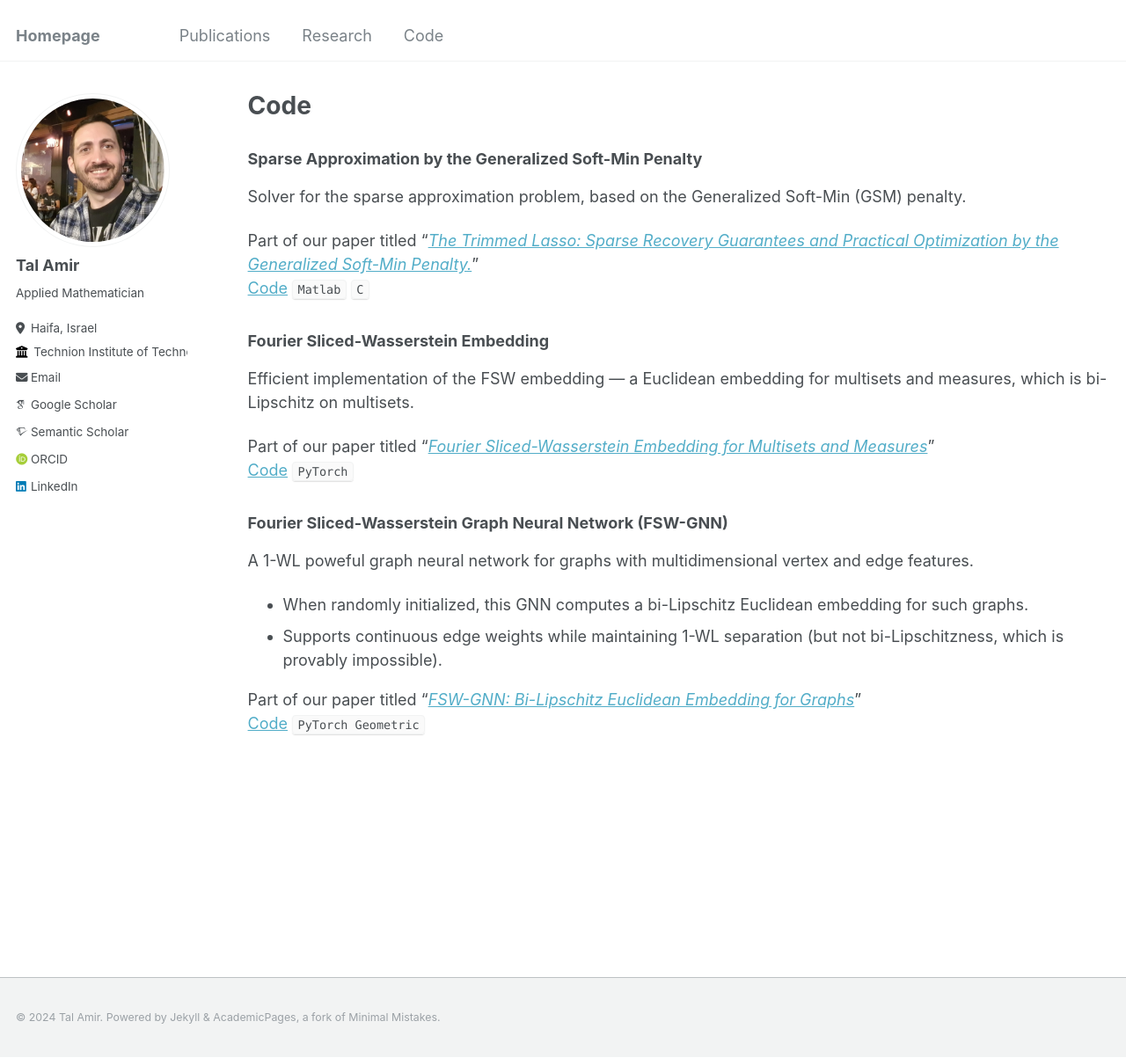
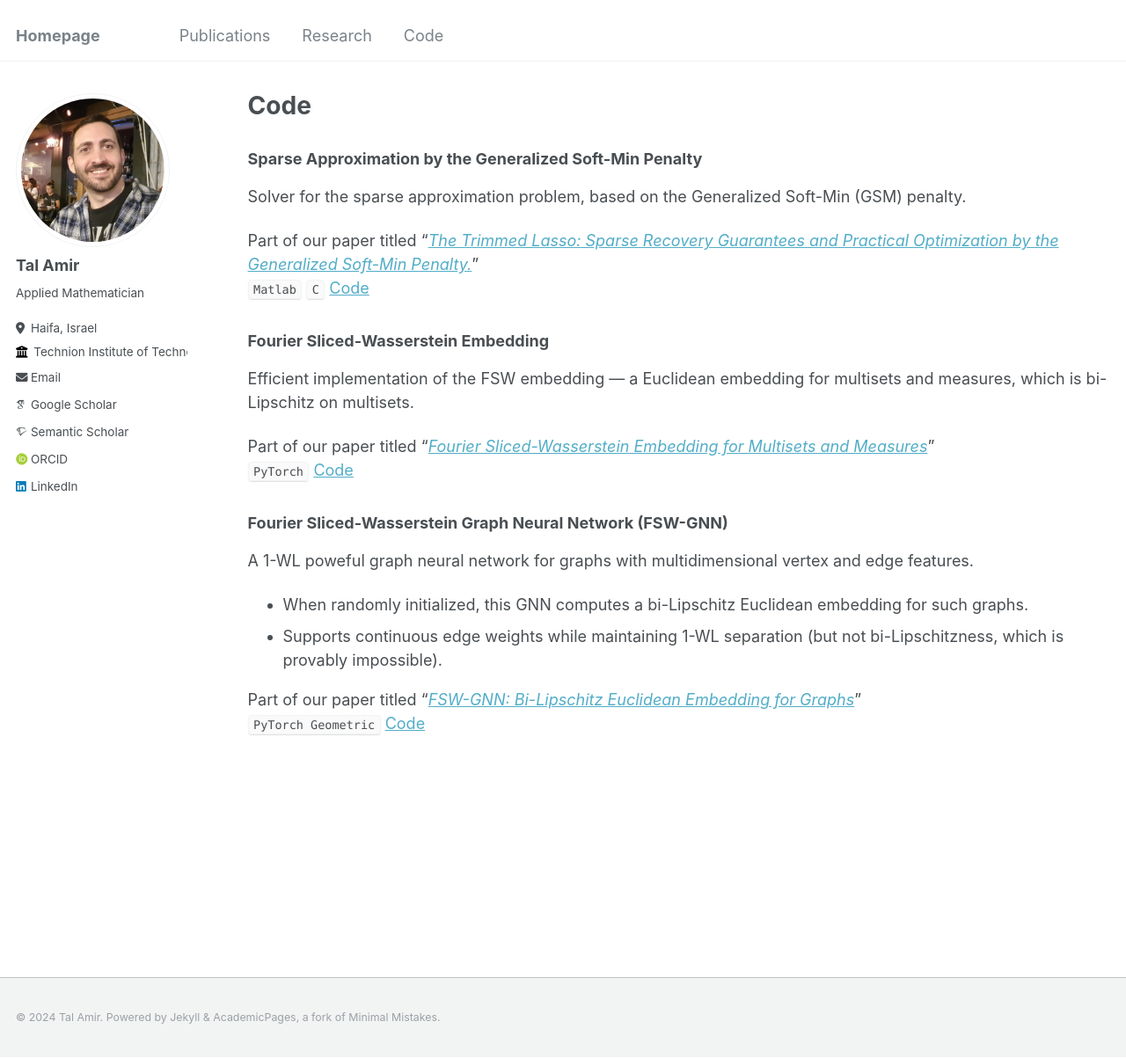
Before and after one commit to tal-amir/tal-amir.github.io, a Jekyll site: the page built from _pages/code.md, in a window 1280 px wide and 1203 px high. Shown: the whole window at 88% size. Built offline with Jekyll 4.4.1, drawn with Linux system fonts in a browser that asks for light colours; some web fonts are replaced.

Commit message:
Update code.md

```diff
--- a/_pages/code.md
+++ b/_pages/code.md
@@ -14,7 +14,7 @@
 Solver for the sparse approximation problem, based on the Generalized Soft-Min (GSM) penalty.
 
 Part of our paper titled "[*The Trimmed Lasso: Sparse Recovery Guarantees and Practical Optimization by the Generalized Soft-Min Penalty.*](https://tal-amir.github.io/publication/2021-09%20The%20Trimmed%20Lasso)"
-[Code](https://github.com/tal-amir/sparse-approximation-gsm)  `Matlab` `C`
+`Matlab` `C`  [Code](https://github.com/tal-amir/sparse-approximation-gsm)
 
 
 ### Fourier Sliced-Wasserstein Embedding
@@ -22,7 +22,7 @@
 Efficient implementation of the FSW embedding — a Euclidean embedding for multisets and measures, which is bi-Lipschitz on multisets.
 
 Part of our paper titled "[*Fourier Sliced-Wasserstein Embedding for Multisets and Measures*](https://tal-amir.github.io/publication/2024-05%20Fourier%20Sliced-Wasserstein%20Embedding)"
-[Code](https://tal-amir.github.io/soon) `PyTorch`
+`PyTorch`  [Code](https://tal-amir.github.io/soon)
 
 
 
@@ -33,7 +33,7 @@
 - Supports continuous edge weights while maintaining 1-WL separation (but not bi-Lipschitzness, which is provably impossible).
 
 Part of our paper titled "[*FSW-GNN: Bi-Lipschitz Euclidean Embedding for Graphs*](https://tal-amir.github.io/soon/)"
-[Code](https://tal-amir.github.io/soon)  `PyTorch Geometric`
+`PyTorch Geometric`  [Code](https://tal-amir.github.io/soon)
 
 
 [//]: <> (  https://github.com/tal-amir/fsw-gnn  )
```
